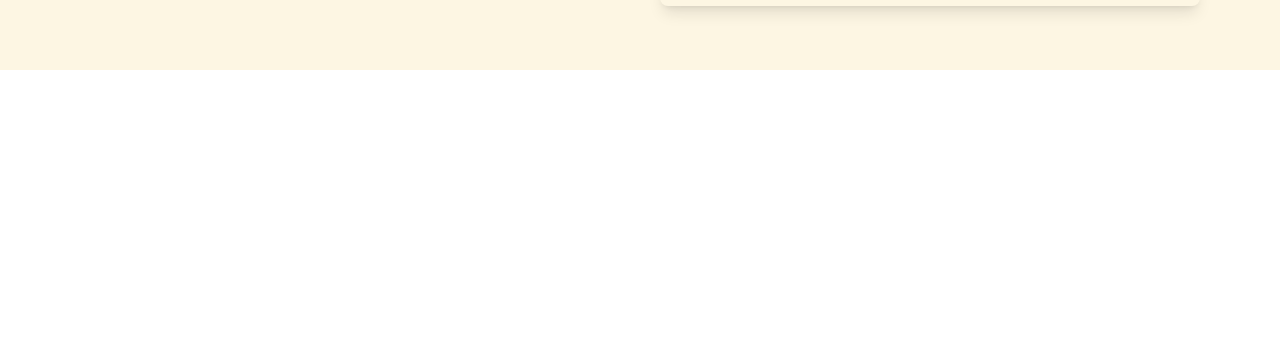
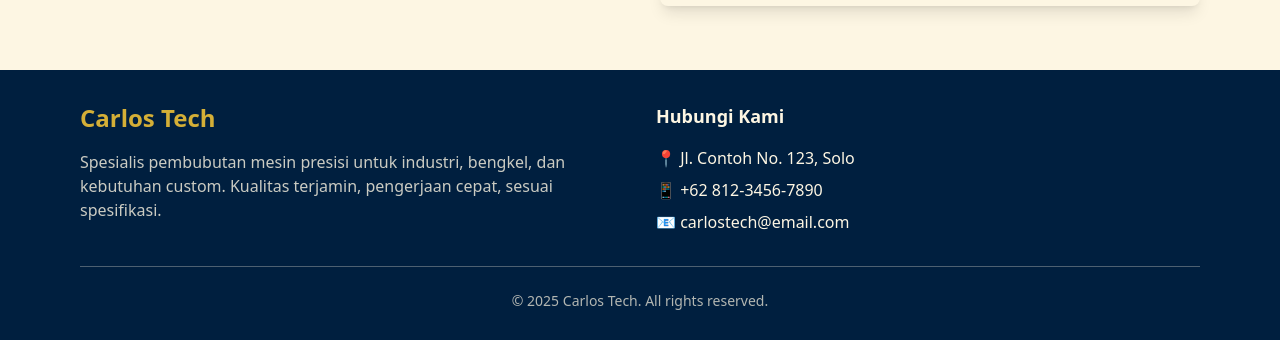
Before and after one commit to dzakyzein/carlos-tech-next, a Next.js app: page / in a window 1280 px wide. Shown: the part 4940-5280 px from the top of the page. Before the commit the page ends 5010 px from the top, so only its background shows below. Built offline with nearby package versions, Linux system fonts and the light colour scheme; grey boxes are pictures that could not be loaded.

Commit message:
Add Footer

```diff
--- a/src/app/page.js
+++ b/src/app/page.js
@@ -7,6 +7,7 @@ import PopularProducts from '@/components/PopularProducts';
 import Testimonials from '@/components/Testimonials';
 import CTA from '@/components/CallToAction';
 import Contact from '@/components/Contact';
+import Footer from '@/components/Footer';
 
 export default function Home() {
   return (
@@ -20,6 +21,7 @@ export default function Home() {
       <Testimonials />
       <CTA />
       <Contact />
+      <Footer />
     </>
   );
 }
--- /dev/null
+++ b/src/components/Footer.jsx
@@ -0,0 +1,38 @@
+'use client';
+
+import { motion } from 'framer-motion';
+
+const Footer = () => {
+  return (
+    <footer className='bg-primary text-secondary py-8'>
+      <div className='container mx-auto px-6 lg:px-20'>
+        <div className='grid md:grid-cols-2 gap-8'>
+          {/* Logo & Deskripsi */}
+          <div>
+            <h3 className='text-2xl font-bold text-accent mb-4'>Carlos Tech</h3>
+            <p className='text-secondary/80'>
+              Spesialis pembubutan mesin presisi untuk industri, bengkel, dan
+              kebutuhan custom. Kualitas terjamin, pengerjaan cepat, sesuai
+              spesifikasi.
+            </p>
+          </div>
+
+          {/* Kontak */}
+          <div>
+            <h4 className='text-lg font-semibold mb-4'>Hubungi Kami</h4>
+            <p className='mb-2'>📍 Jl. Contoh No. 123, Solo</p>
+            <p className='mb-2'>📱 +62 812-3456-7890</p>
+            <p>📧 carlostech@email.com</p>
+          </div>
+        </div>
+
+        {/* Garis Bawah & Hak Cipta */}
+        <div className='border-t border-secondary/30 mt-8 pt-6 text-center text-secondary/70 text-sm'>
+          © {new Date().getFullYear()} Carlos Tech. All rights reserved.
+        </div>
+      </div>
+    </footer>
+  );
+};
+
+export default Footer;
```
